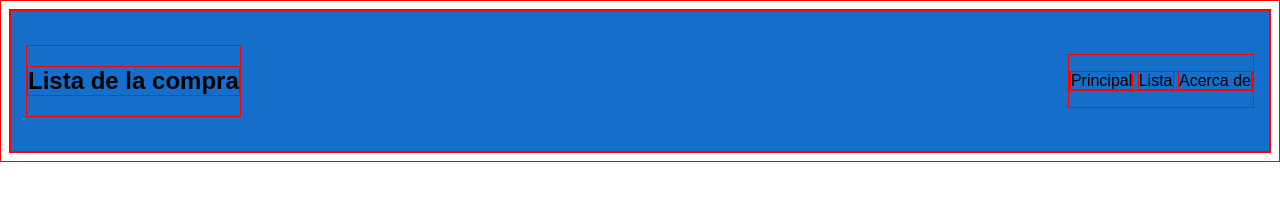
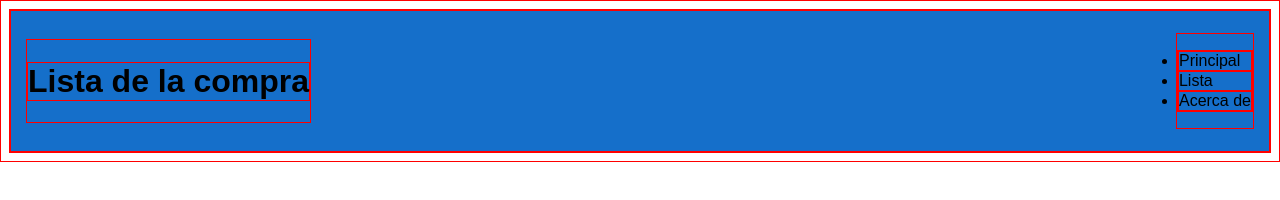
Before and after one commit to rtrepis/202207-w1ch4-ramon-trepat, a plain HTML site: page index.html in a window 1280 px wide. Drawn offline with Linux system fonts and the light colour scheme.

Commit message:
aside to header

```diff
--- a/index.html
+++ b/index.html
@@ -7,17 +7,17 @@
     <link rel="stylesheet" href="css/style.css" />
   </head>
   <body>
-    <aside class="side">
+    <header class="side">
       <div class="side__title">
         <h1>Lista de la compra</h1>
       </div>
-      <div class="side__menu">
+      <nav class="side__menu">
         <ul class="side__seccions">
-          <il class="side__seccion">Principal</il>
-          <il class="side__seccion">Lista</il>
-          <il class="side__seccion">Acerca de</il>
+          <li class="side__seccion">Principal</li>
+          <li class="side__seccion">Lista</li>
+          <li class="side__seccion">Acerca de</li>
         </ul>
-      </div>
-    </aside>
+      </nav>
+    </header>
   </body>
 </html>
```
